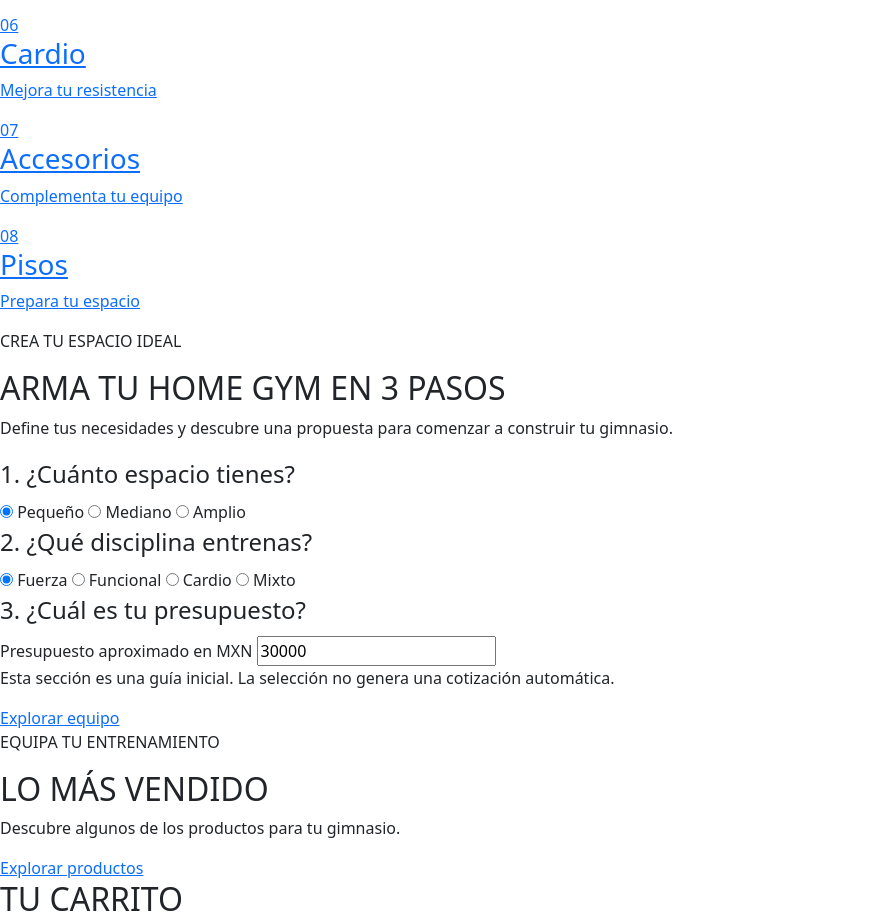
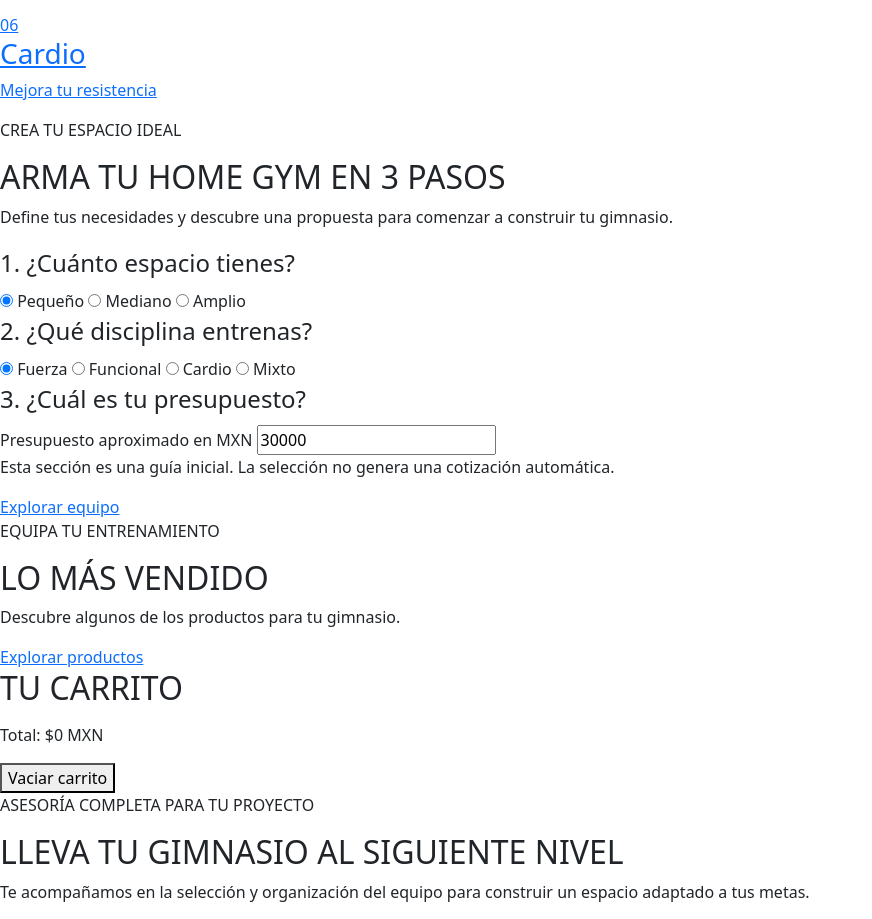
Before and after one commit to ChanisBlu/IronFitStore-Hackaton-1, a website: page index.html in a window 1280 px wide. Shown: the part 1323-2242 px from the top of the page, without its empty margins (0-872 px from the left). Drawn offline with nearby package versions, Linux system fonts and the light colour scheme.

Commit message:
Corregir formato y categorias de productos

```diff
--- a/index.html
+++ b/index.html
@@ -1,13 +1,14 @@
 
 <!DOCTYPE html>
 <html lang="es">
+
 <head>
   <meta charset="UTF-8">
   <meta name="viewport" content="width=device-width, initial-scale=1.0">
 
   <meta
     name="description"
-    content="Iron Fit Store: equipa tu gimnasio a tu medida con barras, discos, mancuernas y  racks  para entrenar."
+    content="Iron Fit Store: equipa tu gimnasio a tu medida con barras, discos, mancuernas y racks para entrenar."
   >
 
   <meta name="theme-color" content="#0b0b0b">
@@ -85,11 +86,10 @@
             FORJA TU GIMNASIO A TU MEDIDA
           </h1>
 
-
           <p class="hero__descripcion">
-          El equipo ideal para alcanzar tus objetivos.
-          Diseña tu espacio y lleva tu entrenamiento al siguiente nivel.</p>
-
+            El equipo ideal para alcanzar tus objetivos.
+            Diseña tu espacio y lleva tu entrenamiento al siguiente nivel.
+          </p>
 
           <div class="hero__acciones">
             <a class="hero__boton" href="#configurador">
@@ -118,7 +118,7 @@
           <article class="beneficio">
             <h3>Equipo de calidad</h3>
             <p>
-              Encuentra barras, discos y  mancuernas
+              Encuentra barras, discos y mancuernas
               para complementar tus entrenamientos.
             </p>
           </article>
@@ -149,10 +149,14 @@
         aria-labelledby="categorias-titulo"
       >
         <div class="categorias__encabezado">
-          <p class="hero__subtitulo">ENCUENTRA TU EQUIPO</p>
+          <p class="hero__subtitulo">
+            ENCUENTRA TU EQUIPO
+          </p>
+
           <h2 id="categorias-titulo">
             COMPRA POR CATEGORÍA
           </h2>
+
           <p>
             Explora las opciones para construir tu gimnasio ideal.
           </p>
@@ -194,18 +198,6 @@
             <span>06</span>
             <h3>Cardio</h3>
             <p>Mejora tu resistencia</p>
-          </a>
-
-          <a class="categoria" href="#catalogo">
-            <span>07</span>
-            <h3>Accesorios</h3>
-            <p>Complementa tu equipo</p>
-          </a>
-
-          <a class="categoria" href="#catalogo">
-            <span>08</span>
-            <h3>Pisos</h3>
-            <p>Prepara tu espacio</p>
           </a>
 
         </div>
@@ -366,13 +358,11 @@
         -->
         <div id="productos" class="grid row"></div>
 
-
         <div class="catalogo__acciones">
-        <a class="hero__boton" href="#productos">
-        Explorar productos
-        </a>
+          <a class="hero__boton" href="#productos">
+            Explorar productos
+          </a>
         </div>
-
 
       </section>
 
@@ -519,4 +509,5 @@
   <script src="js/main.js"></script>
 
 </body>
+
 </html>
```
